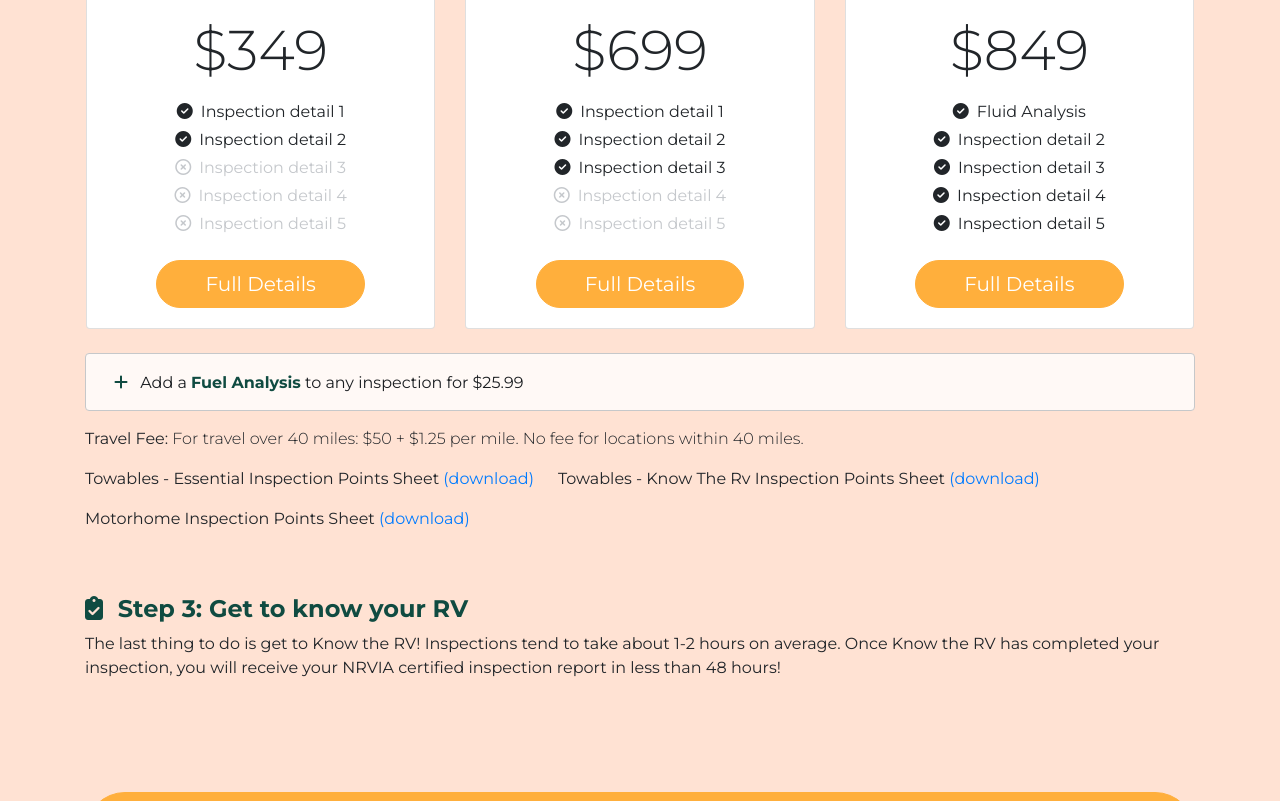
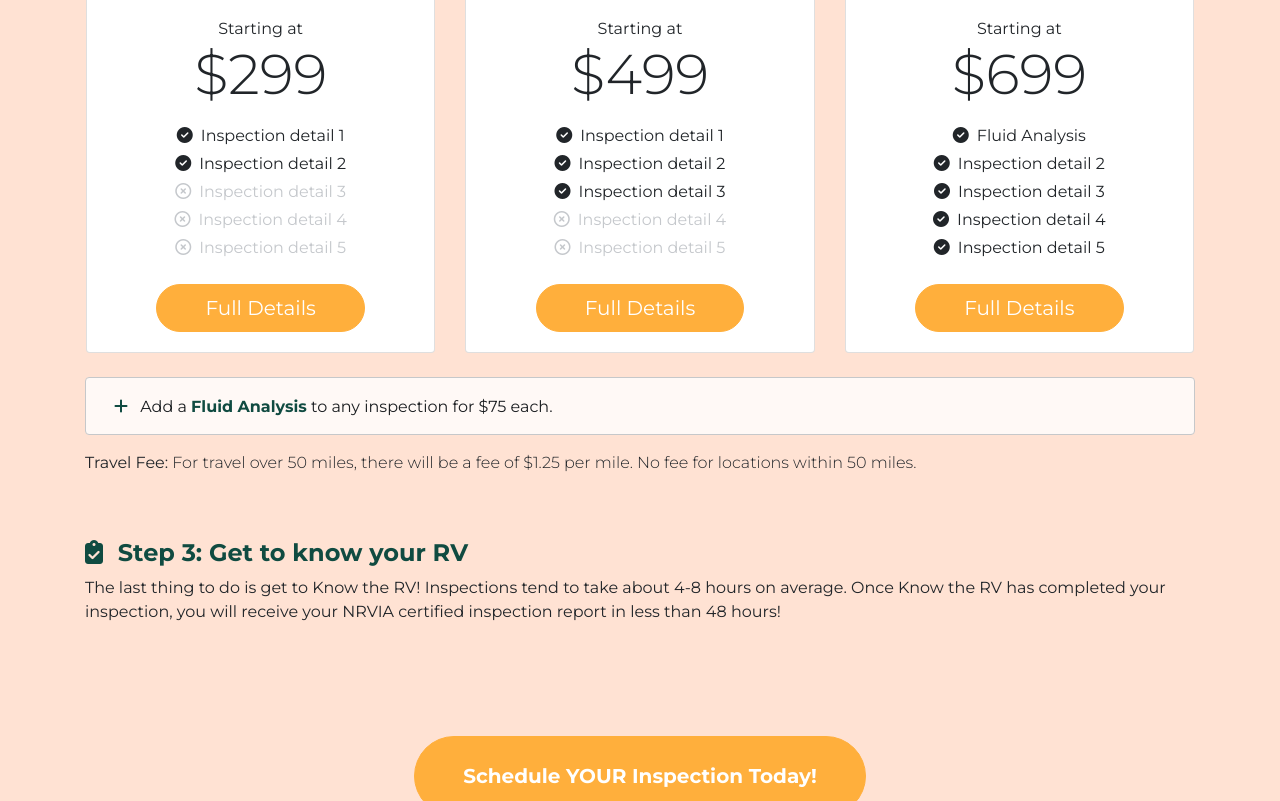
Before and after one commit to atlas-consulting/know-the-rv, a website built with Parcel: page index.html in a window 1280 px wide. Shown: the part 1999-2800 px from the top of the page. Built offline with nearby package versions, Linux system fonts and the light colour scheme.

Commit message:
Copy updates from Josh's email

```diff
--- a/index.html
+++ b/index.html
@@ -96,7 +96,7 @@
             <h1
               class="display-md-4 display-8 animate__animated animate__fadeInLeft"
             >
-              Whether you are buying, selling, or just want to <span class="text-secondary font-weight-bold">Know the RV</span><span class="d-none d-md-block"> before a big adventure</span>, we want to help!
+              Whether you are buying, selling, or just want to <span class="text-secondary font-weight-bold">Know the RV</span><span class="d-none d-md-inline-block"> before a big adventure</span>, <br>we want to help!
             </h1>
             <p
               class="lead font-weight-md-lighter animate__animated animate__fadeIn animate__delay-2s"
@@ -221,13 +221,14 @@
             <!-- Life safety -->
             <div class="card mb-4">
               <div class="card-header bg-primary text-light">
-                <h3 class="my-0 font-weight-normal">Life Safety</h3>
+                <h3 class="my-0 font-weight-normal">Essential</h3>
               </div>
               <div class="card-body">
+                <span>Starting at</span>
                 <h4
                   class="card-title pricing-card-title display-4 font-weight-light"
                 >
-                  $349
+                  $299
                 </h4>
                 <ul class="list-unstyled mt-3 mb-4">
                   <li class="mb-1">
@@ -254,13 +255,14 @@
             <!-- Essential -->
             <div class="card mb-4">
               <div class="card-header bg-primary text-light">
-                <h3 class="my-0 font-weight-normal">Essential</h3>
+                <h3 class="my-0 font-weight-normal">Know The RV</h3>
               </div>
               <div class="card-body">
+                <span>Starting at</span>
                 <h4
                   class="card-title pricing-card-title display-4 font-weight-light"
                 >
-                $699
+                $499
                 </h4>
                 <ul class="list-unstyled mt-3 mb-4">
                   <li class="mb-1">
@@ -287,13 +289,14 @@
             <!-- Know The RV -->
             <div class="card mb-4">
               <div class="card-header bg-primary text-light">
-                <h3 class="my-0 font-weight-normal">Know The RV</h3>
+                <h3 class="my-0 font-weight-normal">Know The RV Plus</h3>
               </div>
               <div class="card-body">
+                <span>Starting at</span>
                 <h4
                   class="card-title pricing-card-title display-4 font-weight-light"
                 >
-                $849
+                $699
                 </h4>
                 <ul class="list-unstyled mt-3 mb-4">
                   <li class="mb-1">
@@ -321,13 +324,10 @@
         </div>
         <div class="alert alert-dark" role="alert">
           <i class="fas fa-plus text-primary p-2"></i> Add a
-          <b class="text-primary">Fuel Analysis</b> to any inspection for $25.99
+          <b class="text-primary">Fluid Analysis</b> to any inspection for $75 each.
         </div>
-        <p class="font-weight-light"><b>Travel Fee:</b>  For travel over 40 miles: $50 + $1.25 per mile.  No fee for locations within 40 miles.</p>
+        <p class="font-weight-light"><b>Travel Fee:</b>  For travel over 50 miles, there will be a fee of $1.25 per mile.  No fee for locations within 50 miles.</p>
         <div class="d-flex flex-wrap">
-          <p class="font-weight-medium  mr-4">Towables - Essential Inspection Points Sheet <a href="/assets/documents/Towables-EssentialInspectionpoints.pdf" download>(download)</a></p>
-          <p class="font-weight-medium">Towables - Know The Rv Inspection Points Sheet <a href="/assets/documents/Towables-KnowTheRVInspectionpoints.pdf" download>(download)</a></p>
-          <p class="mr-4 font-weight-medium">Motorhome Inspection Points Sheet <a href="#">(download)</a></p>
         </div>
         <!-- Step 3 -->
         <div class="row mt-4">
@@ -337,7 +337,7 @@
               Step 3: Get to know your RV
             </h4>
             <p >
-              The last thing to do is get to Know the RV! Inspections tend to take about 1-2 hours on average.
+              The last thing to do is get to Know the RV! Inspections tend to take about 4-8 hours on average.
               Once Know the RV has completed your inspection, you will receive your NRVIA certified inspection report in less than 48 hours!
             </p>
           </div>
@@ -346,7 +346,7 @@
         <!-- Schedule Button -->
         <div class="text-center py-4 my-5">
           <a
-                class="d-none d-md-block btn btn-secondary py-4 my-4 btn-lg px-5 font-weight-bold "
+                class="d-none d-md-inline-block btn btn-secondary py-4 my-4 btn-lg px-5 font-weight-bold "
                 href="https://schedulenow.homegauge.com/11eae3de-5c35-195a-b6f0-391dce0940ab/schedule"
                 role="button"
                 >Schedule YOUR Inspection Today!</a
```
